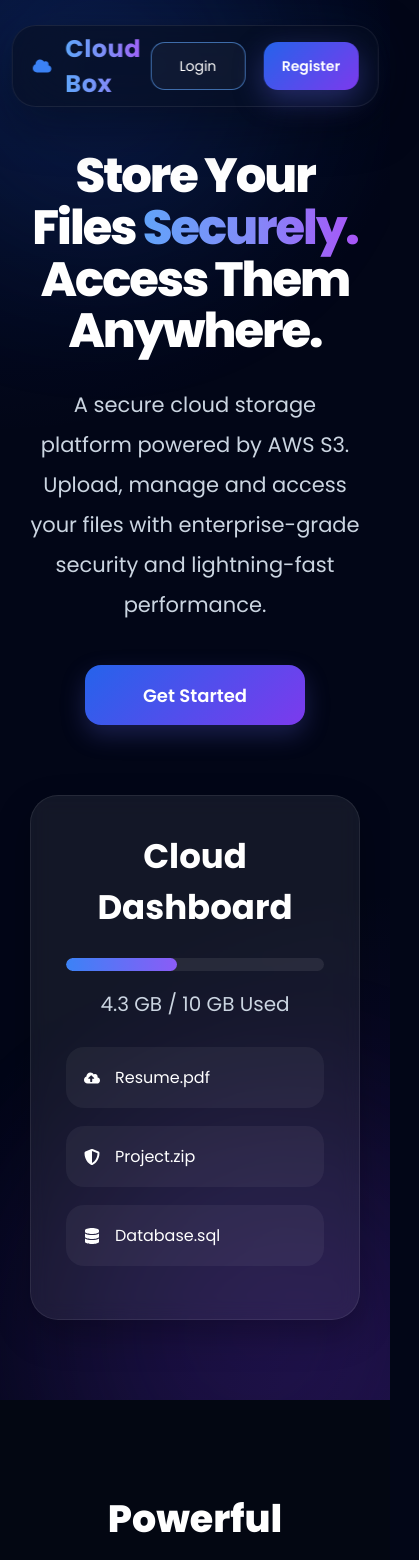
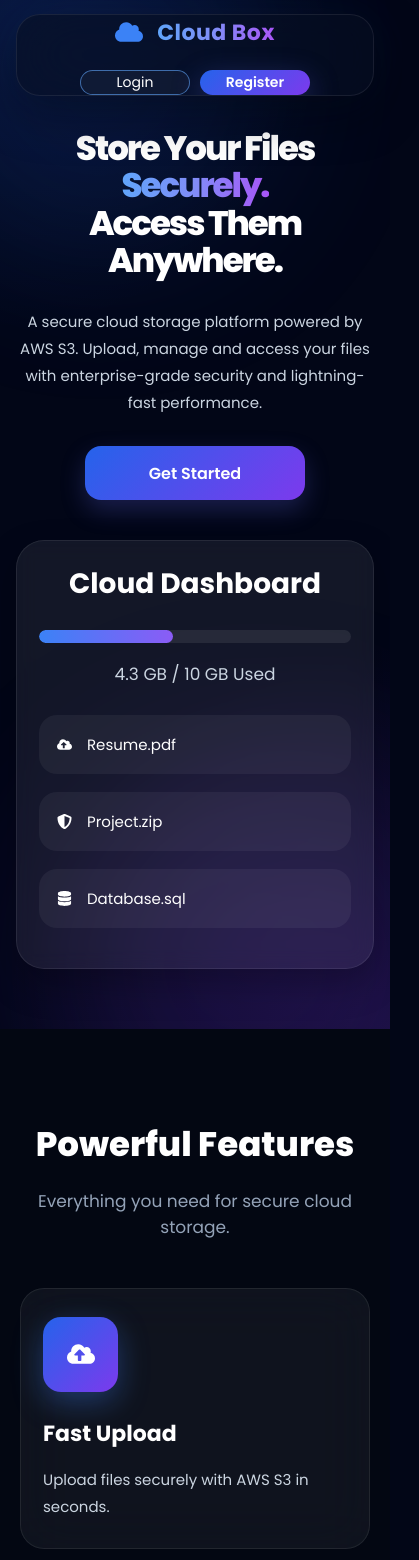
Before and after one commit to sarannnnnnnnn/cloud-storage-system, a React (Vite) app in the folder frontend/: page / in a window 390 px wide. Shown: the top 1560 px of the page, 419 px wide, since content can reach past the window. Built offline with nearby package versions, Linux system fonts and the light colour scheme.

Commit message:
Updated Responsive Pages

```diff
--- a/frontend/src/styles/landing/About.css
+++ b/frontend/src/styles/landing/About.css
@@ -192,13 +192,21 @@ animation:none;
 
 .journey{
 
-padding:100px 30px;
+padding:100px 20px;
 
 }
 
 .journey h2{
 
-font-size:40px;
+font-size:34px;
+
+}
+
+.journey p{
+
+font-size:17px;
+
+margin-bottom:50px;
 
 }
 
@@ -206,6 +214,30 @@ font-size:40px;
 
 width:100%;
 
+padding:30px 22px;
+
+}
+
+.journey-icon{
+
+width:72px;
+
+height:72px;
+
+font-size:28px;
+
+}
+
+.journey-card h3{
+
+font-size:24px;
+
+}
+
+.journey-card span{
+
+font-size:16px;
+
 }
 
 }
--- a/frontend/src/styles/landing/Features.css
+++ b/frontend/src/styles/landing/Features.css
@@ -140,13 +140,21 @@ grid-template-columns:repeat(2,1fr);
 
 .landing-features{
 
-padding:90px 30px;
+padding:90px 20px;
 
 }
 
 .landing-features h2{
 
-font-size:38px;
+font-size:34px;
+
+}
+
+.landing-features-subtitle{
+
+font-size:17px;
+
+margin-bottom:48px;
 
 }
 
@@ -154,6 +162,26 @@ font-size:38px;
 
 grid-template-columns:1fr;
 
+gap:20px;
+
+}
+
+.landing-feature-card{
+
+padding:28px 22px;
+
+}
+
+.landing-feature-card h3{
+
+font-size:22px;
+
+}
+
+.landing-feature-card p{
+
+font-size:15px;
+
 }
 
 }
--- a/frontend/src/styles/landing/Hero.css
+++ b/frontend/src/styles/landing/Hero.css
@@ -430,35 +430,114 @@ justify-content:center;
 
 .landing-hero{
 
-padding:150px 30px 80px;
+padding:140px 20px 70px;
+
+grid-template-columns:1fr;
+
+gap:40px;
+
+}
+
+.landing-hero-left{
+
+text-align:center;
 
 }
 
 .landing-hero-left h1{
 
-font-size:48px;
+font-size:42px;
+
+line-height:1.1;
+
+}
+
+.landing-hero-left p{
+
+font-size:17px;
+
+line-height:1.8;
+
+margin:0 auto 30px;
+
+}
+
+.landing-hero-right{
+
+justify-content:center;
 
 }
 
 .landing-dashboard-card{
 
-width:100%;
+width:min(100%, 420px);
+
+padding:28px;
+
+}
+
+.landing-dashboard-card h2{
+
+font-size:28px;
+
+}
+
+.landing-dashboard-card p{
+
+font-size:17px;
 
 }
 
 .landing-hero-buttons{
 
-flex-direction:column;
-
-align-items:center;
+justify-content:center;
 
 }
 
-.landing-primary-btn,
-.landing-secondary-btn{
+.landing-primary-btn{
 
-width:220px;
+width:100%;
+
+max-width:220px;
+
+height:54px;
+
+font-size:16px;
 
 }
 
 }
+
+@media(max-width:480px){
+
+.landing-hero{
+
+padding:130px 16px 60px;
+
+}
+
+.landing-hero-left h1{
+
+font-size:34px;
+
+}
+
+.landing-hero-left p{
+
+font-size:15px;
+
+}
+
+.landing-dashboard-card{
+
+padding:22px;
+
+}
+
+.landing-file{
+
+font-size:15px;
+
+}
+
+}
--- a/frontend/src/styles/landing/Navbar.css
+++ b/frontend/src/styles/landing/Navbar.css
@@ -224,20 +224,88 @@ display:none;
 
 .landing-navbar{
 
-padding:0 20px;
+top:14px;
+
+left:50%;
+
+transform:translateX(-50%);
+
+width:calc(100% - 32px);
+
+max-width:520px;
+
+min-height:auto;
+
+padding:24px 18px;
+
+flex-direction:column;
+
+justify-content:center;
+
+align-items:center;
+
+gap:14px;
+
+box-sizing:border-box;
+
+overflow:hidden;
+
+}
+
+.landing-logo{
+
+display:flex;
+
+justify-content:center;
+
+align-items:center;
+
+width:100%;
+
+max-width:100%;
+
+padding:0 6px;
 
 }
 
 .landing-logo h2{
 
-font-size:24px;
+font-size:22px;
+
+white-space:nowrap;
+
+overflow:hidden;
+
+text-overflow:ellipsis;
+
+}
+
+.landing-nav-buttons{
+
+width:100%;
+
+max-width:100%;
+
+justify-content:center;
+
+flex-wrap:wrap;
+
+gap:10px;
+
+margin-top:6px;
 
 }
 
 .landing-login-btn,
 .landing-register-btn{
 
-width:95px;
+width:auto;
+
+min-width:110px;
+
+padding:0 18px;
+
+height:25px;
 
 font-size:14px;
 
--- a/frontend/src/styles/landing/Preview.css
+++ b/frontend/src/styles/landing/Preview.css
@@ -248,6 +248,68 @@ background:rgba(255,255,255,.10);
 
 grid-template-columns:1fr;
 
+gap:50px;
+
 }
 
 }
+
+@media(max-width:768px){
+
+.landing-preview{
+
+padding:100px 20px;
+
+}
+
+.landing-preview-left h2{
+
+font-size:36px;
+
+}
+
+.landing-preview-left p{
+
+font-size:17px;
+
+margin-bottom:28px;
+
+}
+
+.landing-preview-left button{
+
+width:100%;
+
+max-width:260px;
+
+height:54px;
+
+font-size:16px;
+
+}
+
+.landing-preview-card{
+
+padding:24px;
+
+}
+
+.landing-preview-top h3{
+
+font-size:24px;
+
+}
+
+.landing-preview-top span{
+
+font-size:16px;
+
+}
+
+.landing-preview-file{
+
+font-size:15px;
+
+}
+
+}
```
